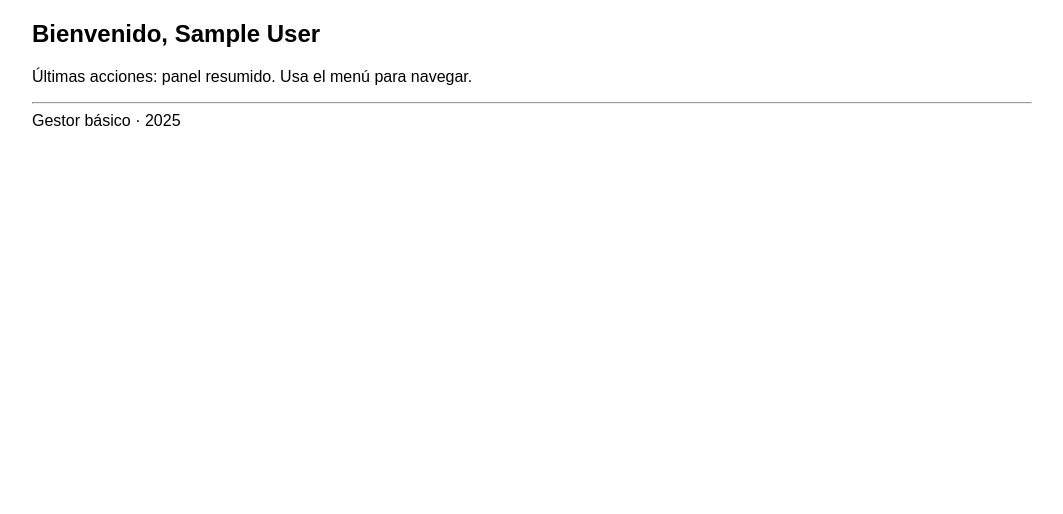
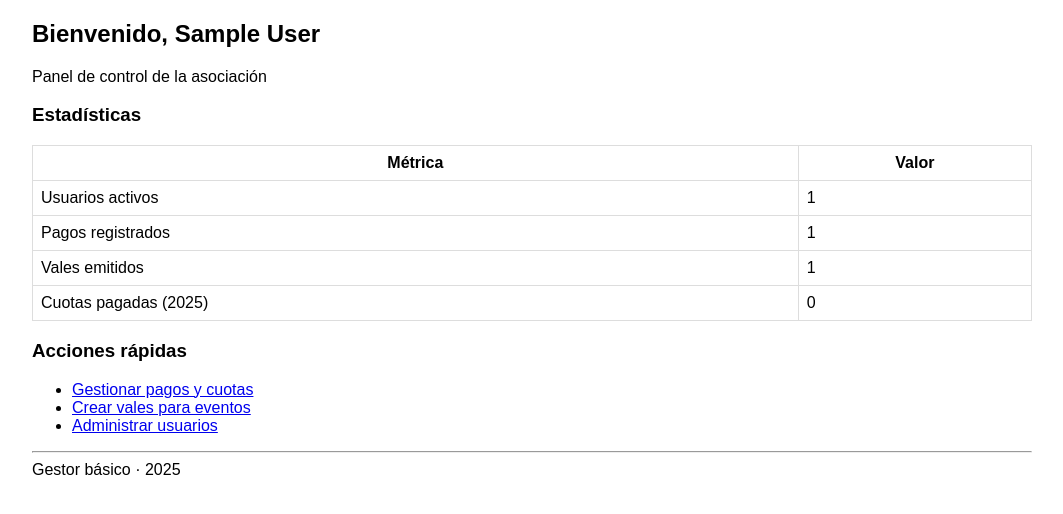
Before and after one commit to matatunos/Asociacion-simple, a PHP site: page /asociacion/index.php?page=dashboard in a window 1280 px wide. Shown: the part 116-630 px from the top of the page, without its empty margins (108-1171 px from the left). Run offline with PHP 8.4, Linux system fonts and the light colour scheme; the visitor is signed in with stand-in values (Sample User, id 1); tables that the repository leaves empty hold one stand-in row (values such as "Sample post").

Commit message:
Add enhanced dashboard, validation, error handling and security features
Co-authored-by: matatunos <25824691+matatunos@users.noreply.github.com>

```diff
--- a/public/index.php
+++ b/public/index.php
@@ -1,4 +1,9 @@
 <?php
+// Security headers
+header('X-Content-Type-Options: nosniff');
+header('X-Frame-Options: DENY');
+header('X-XSS-Protection: 1; mode=block');
+
 session_start();
 require_once __DIR__ . '/../config.php';
 require_once __DIR__ . '/../src/Database.php';
@@ -11,8 +16,14 @@ $config = require __DIR__ . '/../config.php';
 $db = new Database($config['db']);
 $auth = new Auth($db, $config);
 
+// Helper function for input validation
+function validate_email($email) {
+    return filter_var($email, FILTER_VALIDATE_EMAIL) !== false;
+}
+
 $page = $_GET['page'] ?? 'login';
 $action = $_POST['action'] ?? null;
+$error = null;
 
 if ($page === 'logout') {
     $auth->logout();
@@ -43,6 +54,15 @@ $user = $auth->user();
 
 switch ($page) {
     case 'dashboard':
+        // Obtener estadísticas para el dashboard
+        $stats = [];
+        $stats['total_users'] = $db->pdo()->query("SELECT COUNT(*) FROM users WHERE active=1")->fetchColumn();
+        $stats['total_payments'] = $db->pdo()->query("SELECT COUNT(*) FROM payments")->fetchColumn();
+        $stats['total_vouchers'] = $db->pdo()->query("SELECT COUNT(*) FROM vouchers")->fetchColumn();
+        $stats['current_year'] = date('Y');
+        $stmt = $db->pdo()->prepare("SELECT COUNT(*) FROM memberships WHERE year = :y AND paid = 1");
+        $stmt->execute([':y' => $stats['current_year']]);
+        $stats['paid_memberships'] = $stmt->fetchColumn();
         require __DIR__ . '/../templates/dashboard.php';
         break;
 
@@ -50,16 +70,36 @@ switch ($page) {
         if ($user['role'] !== 'admin') { http_response_code(403); echo "Acceso denegado."; exit; }
         // acciones simples: crear, borrar, editar
         if ($action === 'create' && !empty($_POST['email'])) {
-            User::create($db, $_POST['email'], $_POST['name'], $_POST['password'] ?? null, $_POST['role'] ?? 'member');
-            header('Location: index.php?page=users'); exit;
+            if (!validate_email($_POST['email'])) {
+                $error = "Email inválido.";
+            } elseif (empty($_POST['name']) || strlen($_POST['name']) < 2) {
+                $error = "El nombre debe tener al menos 2 caracteres.";
+            } else {
+                try {
+                    User::create($db, $_POST['email'], $_POST['name'], $_POST['password'] ?? null, $_POST['role'] ?? 'member');
+                    header('Location: index.php?page=users'); exit;
+                } catch (PDOException $e) {
+                    $error = "Error al crear usuario: " . (strpos($e->getMessage(), 'Duplicate') !== false ? "El email ya existe." : "Error de base de datos.");
+                }
+            }
         }
         if ($action === 'delete' && !empty($_POST['id'])) {
             User::delete($db, (int)$_POST['id']);
             header('Location: index.php?page=users'); exit;
         }
         if ($action === 'update' && !empty($_POST['id'])) {
-            User::update($db, (int)$_POST['id'], $_POST['email'], $_POST['name'], $_POST['role'], $_POST['password'] ?: null);
-            header('Location: index.php?page=users'); exit;
+            if (!validate_email($_POST['email'])) {
+                $error = "Email inválido.";
+            } elseif (empty($_POST['name']) || strlen($_POST['name']) < 2) {
+                $error = "El nombre debe tener al menos 2 caracteres.";
+            } else {
+                try {
+                    User::update($db, (int)$_POST['id'], $_POST['email'], $_POST['name'], $_POST['role'], $_POST['password'] ?: null);
+                    header('Location: index.php?page=users'); exit;
+                } catch (PDOException $e) {
+                    $error = "Error al actualizar usuario: " . (strpos($e->getMessage(), 'Duplicate') !== false ? "El email ya existe." : "Error de base de datos.");
+                }
+            }
         }
         $editUser = isset($_GET['edit']) ? User::get($db, (int)$_GET['edit']) : null;
         $users = User::all($db);
@@ -93,6 +133,10 @@ switch ($page) {
             Voucher::create($db, $_POST['code'], $_POST['event_name'], $_POST['template'], $_POST['valid_from'] ?: null, $_POST['valid_to'] ?: null, $_POST['user_id'] ?: null);
             header('Location: index.php?page=vouchers'); exit;
         }
+        if ($action === 'mark_used' && !empty($_POST['id'])) {
+            Voucher::markAsUsed($db, (int)$_POST['id']);
+            header('Location: index.php?page=vouchers'); exit;
+        }
         $vouchers = Voucher::all($db);
         require __DIR__ . '/../templates/vouchers.php';
         break;
--- a/src/Voucher.php
+++ b/src/Voucher.php
@@ -20,4 +20,8 @@ class Voucher {
         }
         return $out;
     }
+    public static function markAsUsed(Database $db, $id) {
+        $stmt = $db->pdo()->prepare("UPDATE vouchers SET used=1 WHERE id = :id");
+        $stmt->execute([':id'=>$id]);
+    }
 }
--- a/templates/dashboard.php
+++ b/templates/dashboard.php
@@ -3,7 +3,40 @@ $title = "Panel";
 ob_start();
 ?>
 <h2>Bienvenido, <?=htmlspecialchars($user['name'])?></h2>
-<p>Últimas acciones: panel resumido. Usa el menú para navegar.</p>
+<p>Panel de control de la asociación</p>
+
+<h3>Estadísticas</h3>
+<table>
+  <tr>
+    <th>Métrica</th>
+    <th>Valor</th>
+  </tr>
+  <tr>
+    <td>Usuarios activos</td>
+    <td><?= $stats['total_users'] ?></td>
+  </tr>
+  <tr>
+    <td>Pagos registrados</td>
+    <td><?= $stats['total_payments'] ?></td>
+  </tr>
+  <tr>
+    <td>Vales emitidos</td>
+    <td><?= $stats['total_vouchers'] ?></td>
+  </tr>
+  <tr>
+    <td>Cuotas pagadas (<?= $stats['current_year'] ?>)</td>
+    <td><?= $stats['paid_memberships'] ?></td>
+  </tr>
+</table>
+
+<h3>Acciones rápidas</h3>
+<ul>
+  <li><a href="index.php?page=payments">Gestionar pagos y cuotas</a></li>
+  <li><a href="index.php?page=vouchers">Crear vales para eventos</a></li>
+  <?php if($user['role'] === 'admin'): ?>
+    <li><a href="index.php?page=users">Administrar usuarios</a></li>
+  <?php endif; ?>
+</ul>
 <?php
 $content = ob_get_clean();
 require __DIR__ . '/layout.php';
--- a/templates/users.php
+++ b/templates/users.php
@@ -3,6 +3,10 @@ $title = "Usuarios";
 ob_start();
 ?>
 <h2>Usuarios</h2>
+
+<?php if(!empty($error)): ?>
+  <p class="error"><?= htmlspecialchars($error) ?></p>
+<?php endif; ?>
 
 <?php if(isset($editUser) && $editUser): ?>
 <h3>Editar usuario</h3>
```
Also changed, not shown: templates/vouchers.php (+8 -1 lines).
